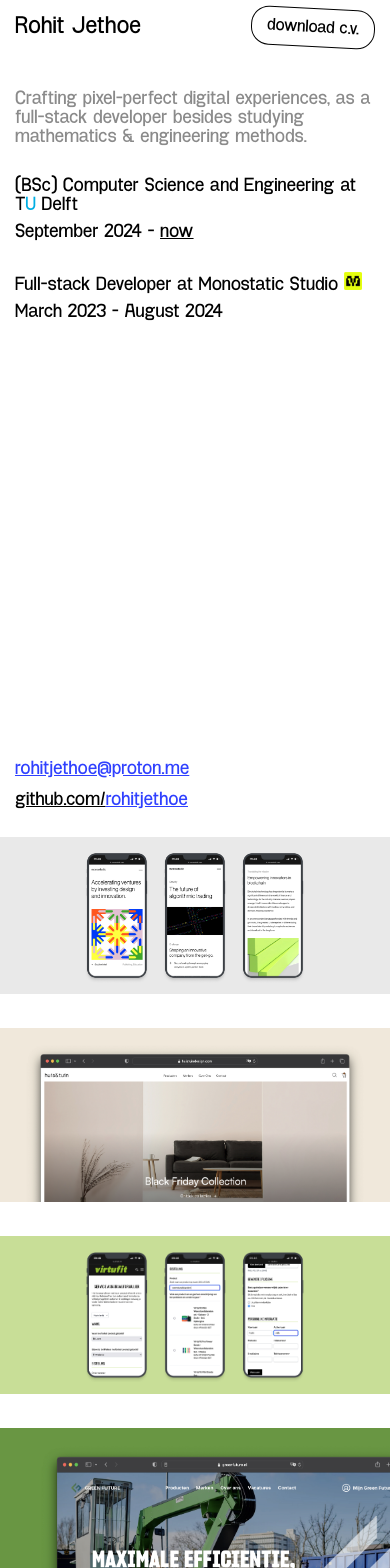
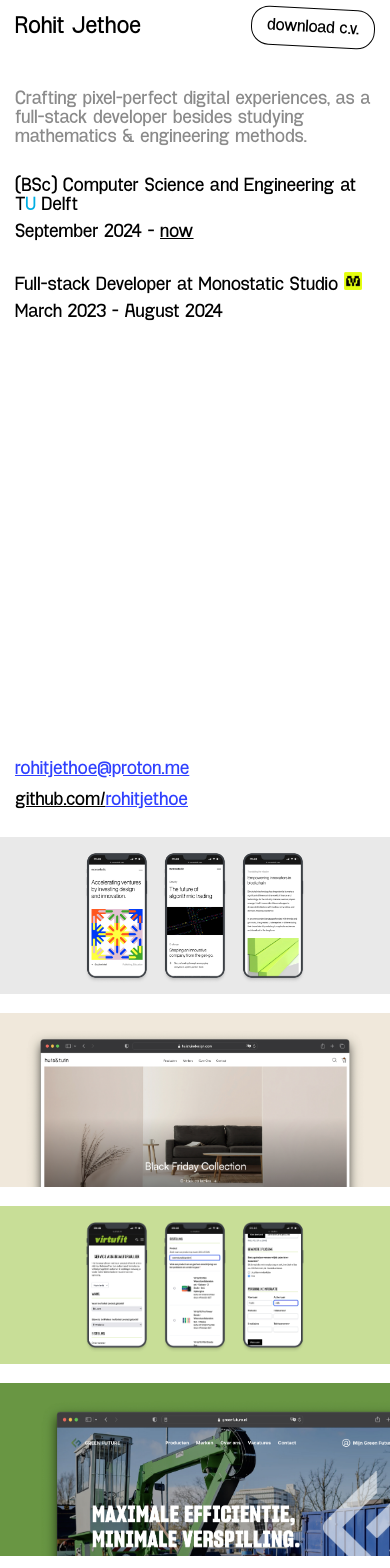
Before and after one commit to rohitjethoe/rohitjethoe, a Vue app: page / in a window 390 px wide. Shown: the top 1568 px of the page. Built offline with nearby package versions, Linux system fonts and the light colour scheme.

Commit message:
margin-bottom = 15 425px vw

```diff
--- a/src/components/Project.vue
+++ b/src/components/Project.vue
@@ -28,6 +28,10 @@ const props = defineProps({
     font-family: "Projekt Blackbird";
     margin-bottom: math-clamp(30, 40);
 
+    @media (max-width: $sm) {
+        margin-bottom: math-clamp(15, 20);
+    }
+
     &__image {
         position: relative;
         width: 100vw;
```
